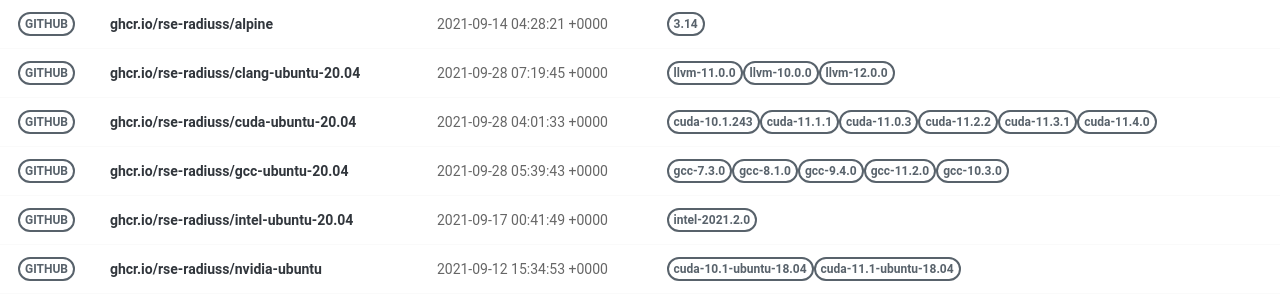
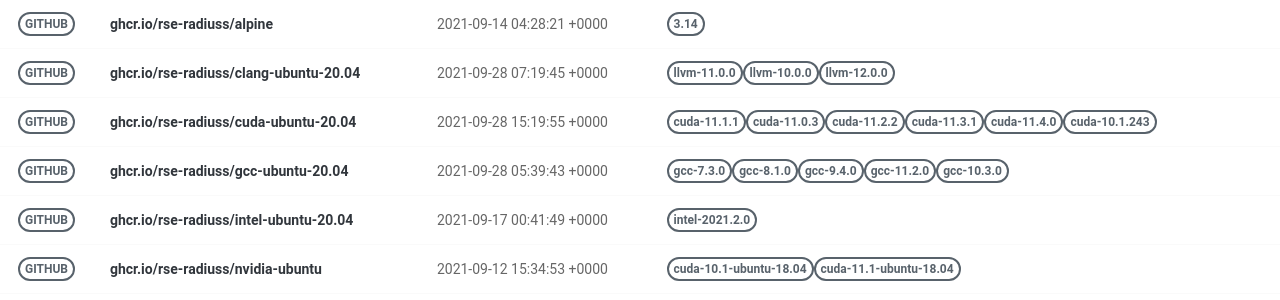
Before and after one commit to rse-ops/docker-images, a Jekyll site: the page built from pages/index.md, in a window 1280 px wide. Shown: the part 130-430 px from the top of the page. Built offline with Jekyll 4.4.1, drawn with Linux system fonts in a browser that asks for light colours; nearby versions of some CDN libraries.

Commit message:
Automated push to update library 2021-09-28

```diff
--- a/_library/ghcr.io-rse-radiuss-cuda-ubuntu-20.04.md
+++ b/_library/ghcr.io-rse-radiuss-cuda-ubuntu-20.04.md
@@ -1,14 +1,11 @@
 ---
 layout: container
 name: ghcr.io/rse-radiuss/cuda-ubuntu-20.04
-updated_at: 2021-09-28 04:01:33.233766
+updated_at: 2021-09-28 15:19:55.338489
 
 
 container_url: https://github.com/orgs/rse-radiuss/packages/container/package/cuda-ubuntu-20.04
 versions:
- - tag: cuda-10.1.243
-   dockerfile: https://github.com/rse-radiuss/docker-images/blob/main/ubuntu/cuda/Dockerfile
-   manifest: https://crane.ggcr.dev/manifest/ghcr.io/rse-radiuss/cuda-ubuntu-20.04:cuda-10.1.243
  - tag: cuda-11.1.1
    dockerfile: https://github.com/rse-radiuss/docker-images/blob/main/ubuntu/cuda/Dockerfile
    manifest: https://crane.ggcr.dev/manifest/ghcr.io/rse-radiuss/cuda-ubuntu-20.04:cuda-11.1.1
```
Also changed, not shown: other parts of _library/ghcr.io-rse-radiuss-cuda-ubuntu-20.04.md (+3 -0 lines).
